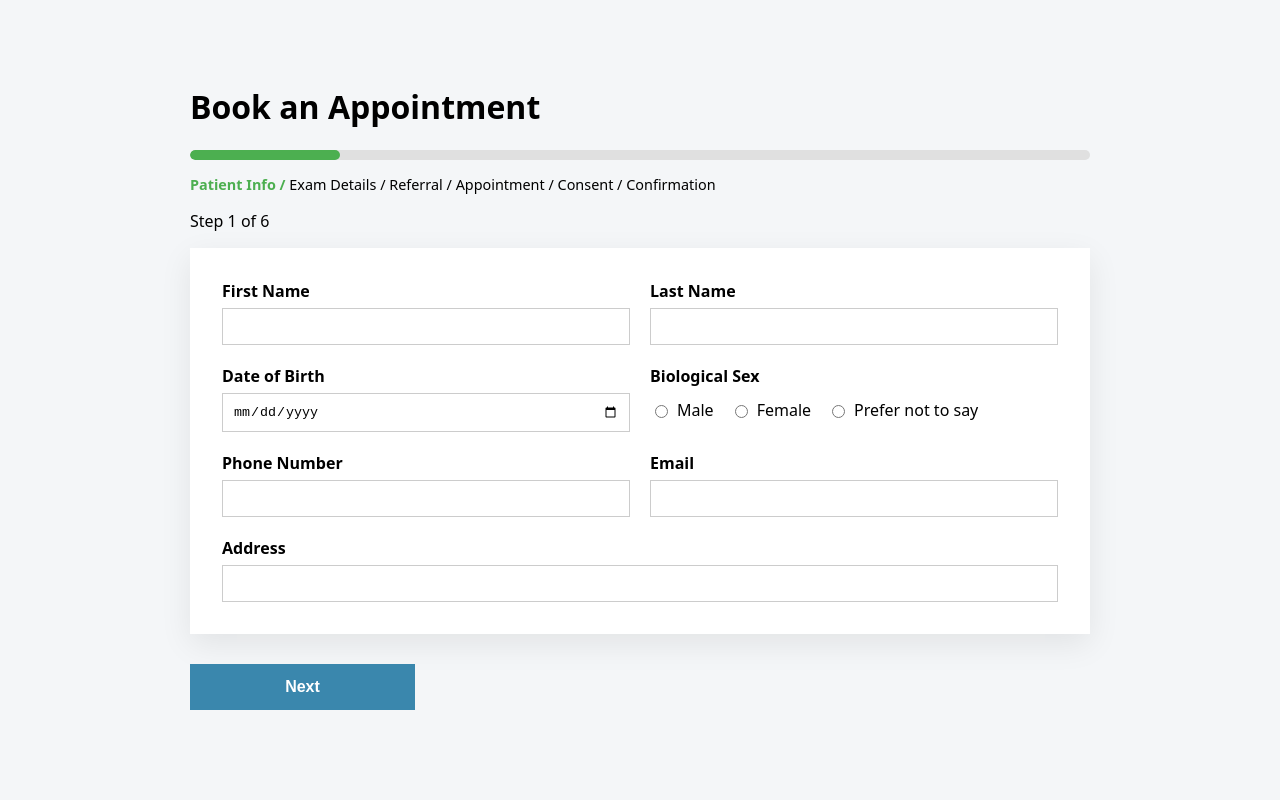
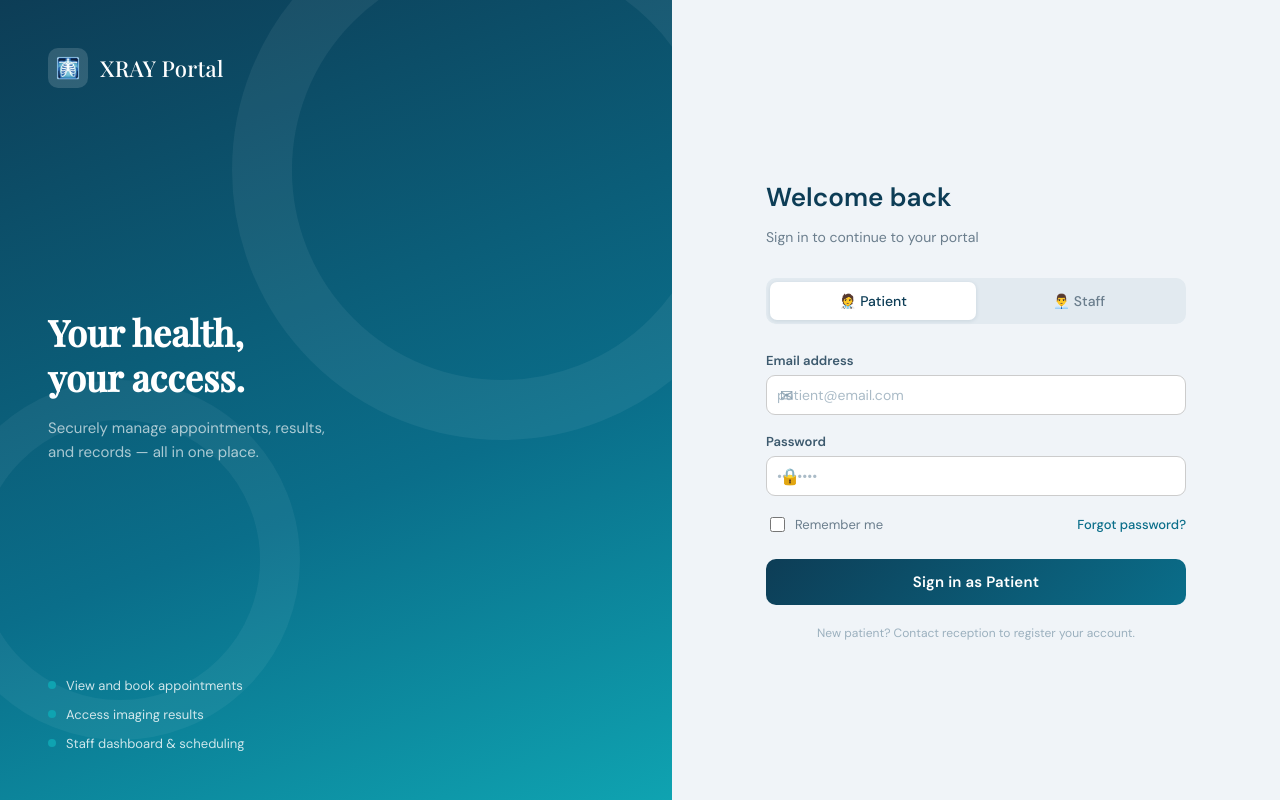
Before and after one commit to spencer78610/x-ray-booking-system, a React (Create React App) app: page / in a window 1280 px wide. Built offline with nearby package versions, Linux system fonts and the light colour scheme.

Commit message:
changed app.js

```diff
--- a/src/App.js
+++ b/src/App.js
@@ -1,12 +1,16 @@
 import React from 'react';
 import BookingForm from './components/pages/BookingForm';
+import LoginPage from './components/pages/LoginPage';
 import './App.css';
 
 // I added a folder for pages and a folder for features. The pages folder will contain the main components that represent each page of the booking process, while the features folder will contain smaller, reusable components that are used within those pages. This structure helps to keep the code organized and makes it easier to manage as the application grows.
 
 export default function App() {
   return (
-    <BookingForm />
+    <>
+    <LoginPage />
+    </>
+
 
   )
 }
--- a/src/components/pages/CreateAccount.js
+++ b/src/components/pages/CreateAccount.jsx
@@ -619,7 +619,7 @@ export default function CreateAccountPage({ onAccountCreated, onGoToLogin }) {
             </form>
 
             <p className="ca-login-link">
-              Already have an account? <a href="/login" onClick={e => { e.preventDefault(); if (onGoToLogin) onGoToLogin(); }}>Sign in</a>
+              Already have an account? <a href="/LoginPage" onClick={e => { e.preventDefault(); if (onGoToLogin) onGoToLogin(); }}>Sign in</a>
             </p>
           </div>
         </div>
```
Also changed, not shown: src/components/pages/LoginPage.jsx (renamed from src/components/pages/LoginPage.js).
